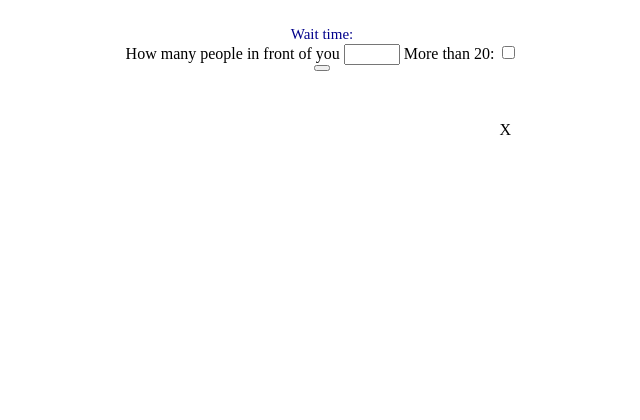
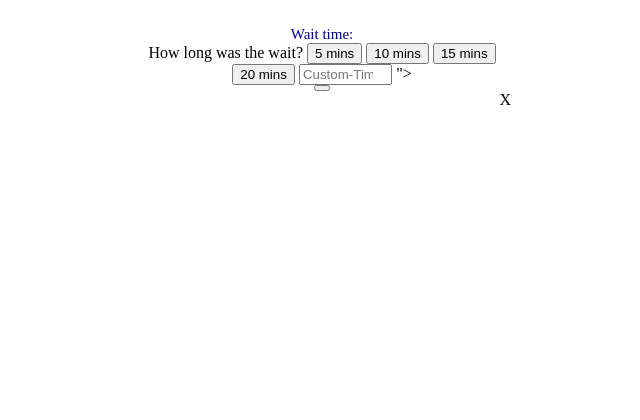
Before and after one commit to dlyalin20/Kuai, a Django app: page /testPopup in a window 1280 px wide. Shown: the part 337-757 px from the top of the page, without its empty margins (318-958 px from the left). Run offline with Django 3.2, Linux system fonts and the light colour scheme.

Commit message:
code for place in line and change // session

```diff
--- a/Kuai/Landing/static/Landing/js/popup.js
+++ b/Kuai/Landing/static/Landing/js/popup.js
@@ -100,7 +100,6 @@ function closePopUp(){
 
 
 function popUpNext(event, setto=null){
-    //
     if (setto){
         popup_step = setto
     }
@@ -110,7 +109,7 @@ function popUpNext(event, setto=null){
     switch (popup_step){
         case 1:
             popup.find("#popup-input").show();
-            popup.find('#popupnext').html("Out Of Line!");
+            popup.find('#popupnext').html("Submit");
             break;
         default:
             //last step // leave
--- a/Kuai/Landing/templates/Landing/popup.html
+++ b/Kuai/Landing/templates/Landing/popup.html
@@ -12,7 +12,7 @@
 
             <div class="tile is-ancestor is-2" style="height: 160px; width: 410px;">
                 <div class="tile is-parent">
-                    <article class="tile is-child notification is-white">
+                    <article class="tile is-child notification is-white" style="height: fit-content;">
                         <div class="content">
                                 <div class="columns">
                                     <div class = "column" style="padding: 0; margin: 0;">
@@ -34,11 +34,33 @@
                                         </p>
                                         <div id="popup-description"></div>
                                         <div id="popup-input">
-                                            <label class="people_in_front"> How many people in front of you </label>
+                                            <label class="wait_time_input">How long was the wait?</label>
+                                            <!-- <ul>
+                                                <li> -->
+                                                    <button value="5">5 mins</button>
+                                                <!-- </li>
+                                                <li> -->
+                                                    <button value="10">10 mins</button>
+                                                <!-- </li>
+                                                <li> -->
+                                                    <button value="15">15 mins</button>
+                                                <!-- </li>
+                                                <li> -->
+                                                    <button value="20">20 mins</button>
+
+                                                    <input type="number" placeholder="Custom-Time" style="width: 7em;"/>
+
+">
+                                                <!-- </li>
+                                            </ul> -->
+
+
+
+                                            <!-- <label class="people_in_front"> How many people in front of you </label>
                                             <input class="people_in_front" type="number" id="number_of_people" name="quantity" min="1" max="20">
 
                                             <label> More than 20: </label>
-                                            <input type="checkbox" id="overflow_people" name="morthan20">
+                                            <input type="checkbox" id="overflow_people" name="morthan20"> -->
                                         </div>
 
                                         <!-- <p style="white-space: nowrap; padding: 0; margin: 0; font-size: 15px; color: darkblue;" id="waitTimeForm" class="content">Add Wait Time: </p> -->
@@ -64,7 +86,6 @@
                                                     </div>
                                                 </div>
                                             <!-- </form> -->
-                                        </p>
                                            <!-- <p style="white-space: nowrap; padding: 0; margin: 0; font-size: 15px; color: darkblue;" class="content"> Add Wait Times: </p>
                                             <span style="white-space: nowrap; padding: 0; margin: 0; font-size: 15px; color: darkblue;">
                                                 <div class="table-container" style="width: 100px; white-space: nowrap; padding: 0; margin: 0; font-size: 13px; color: darkblue;">
@@ -80,7 +101,6 @@
                                                     </table>
                                                 </div>
                                                 </span>-->
-                                            <br /></p>
                                         <!--<p style="padding: 0; margin: 0; font-size: 15px; color: darkblue;" class="content">
                                             Capacity:
                                             {% if capacity %}
```
